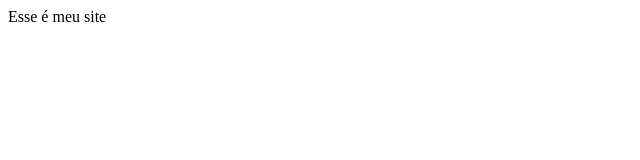
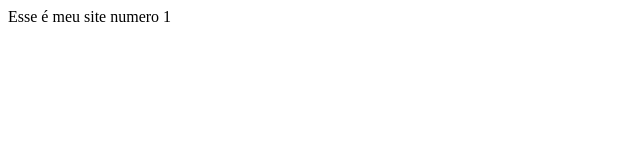
Before and after one commit to douglasurbano/site, a plain HTML site: page index.html in a window 1280 px wide. Shown: the full height of the page, 0-640 px from the left. Drawn offline with Linux system fonts and the light colour scheme.

Commit message:
add texto only

```diff
--- a/index.html
+++ b/index.html
@@ -5,6 +5,6 @@
 <title> Meu Site </title>
 </head>
 <body>
-Esse é meu site
+Esse é meu site numero 1
 </body>
 </html>
```
